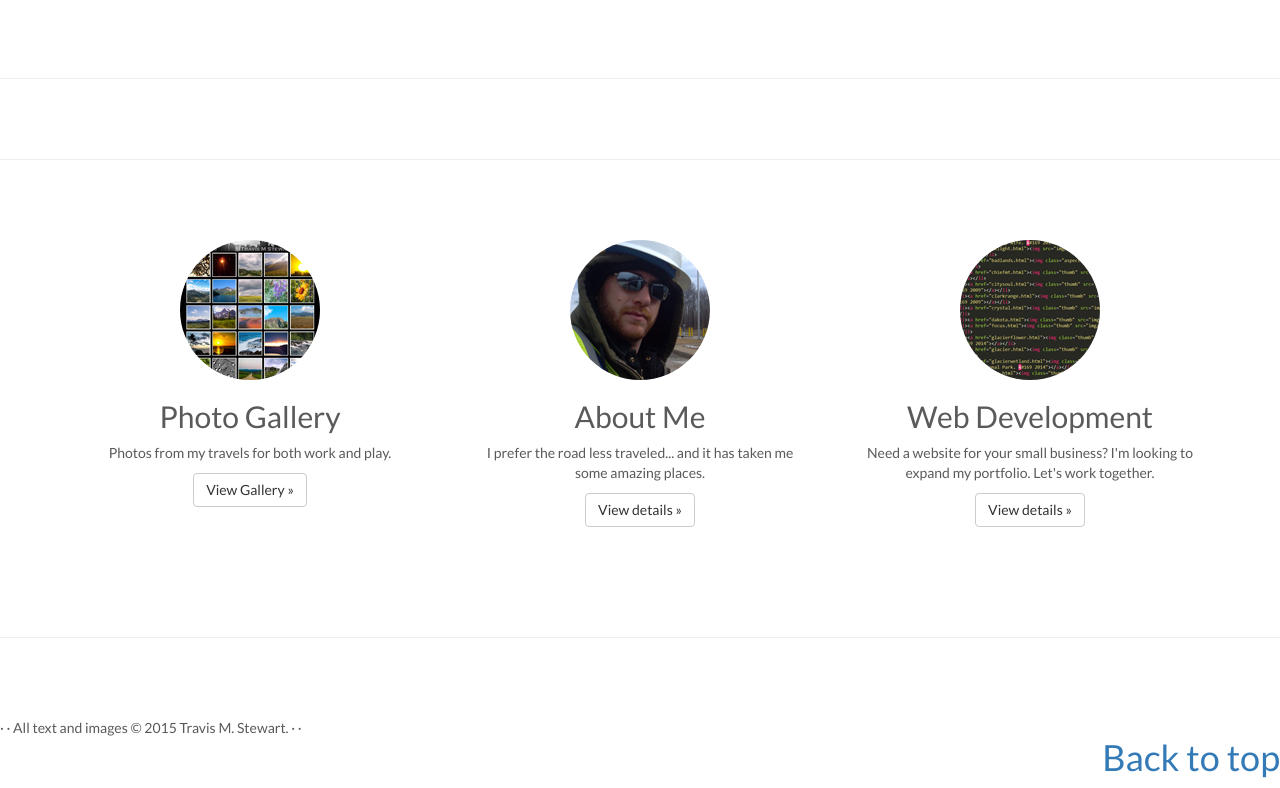
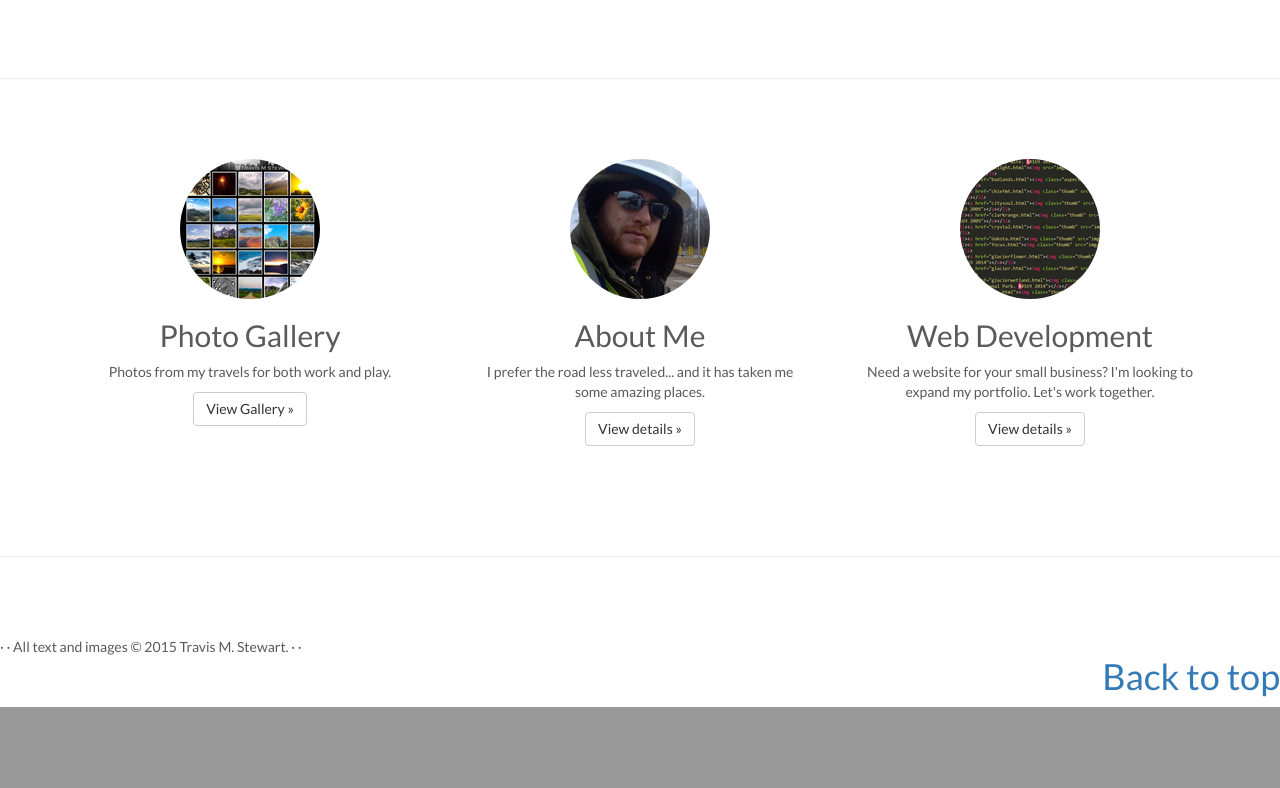
Before and after one commit to MrRedbeardman/homepage, a PHP site: page / in a window 1280 px wide. Shown: the part 962-1750 px from the top of the page. After the commit the page ends 1669 px from the top, so only its background shows below. Run offline with PHP 8.4, Linux system fonts and the light colour scheme; some libraries are stand-ins or nearby versions.

Commit message:
removed redundant featurette dividers

```diff
--- a/inc/aboutcontent.php
+++ b/inc/aboutcontent.php
@@ -1,6 +1,6 @@
       <!-- START THE FEATURETTES -->
 
-      <hr class="featurette-divider">
+
 
       <div class="row featurette">
         <div class="col-md-7">
--- a/index.php
+++ b/index.php
@@ -6,14 +6,9 @@
 <?php include('inc/carousel.php');?>
 <!--PHP CAROUSEL INCLUDE END-->
 
-<hr class="featurette-divider">
+
 <!--MAIN CONTENT-->
-        <div id="main-content">
 
-
-
-
-        </div>
 <!--END MAIN CONTENT-->
 <hr class="featurette-divider">
 
```
